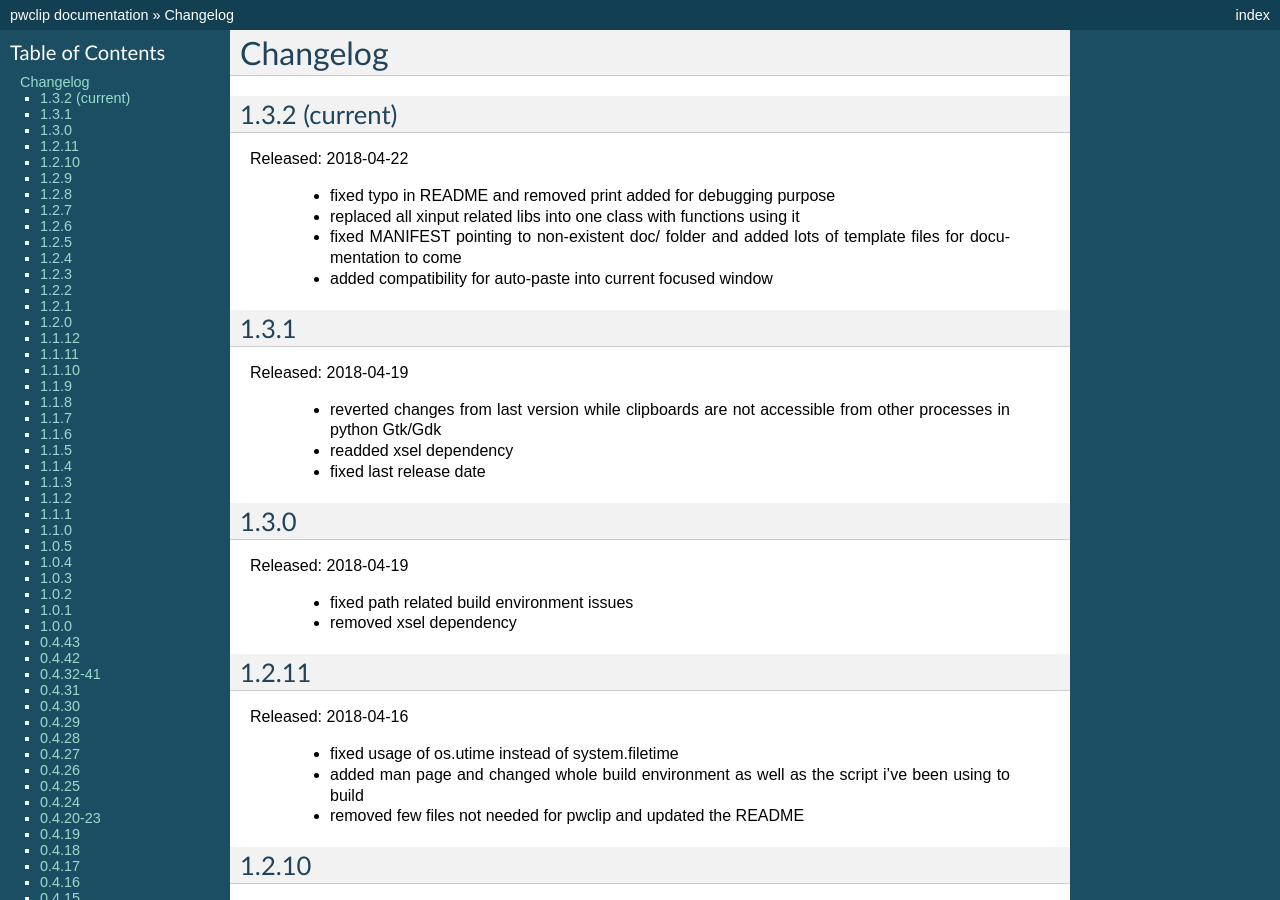
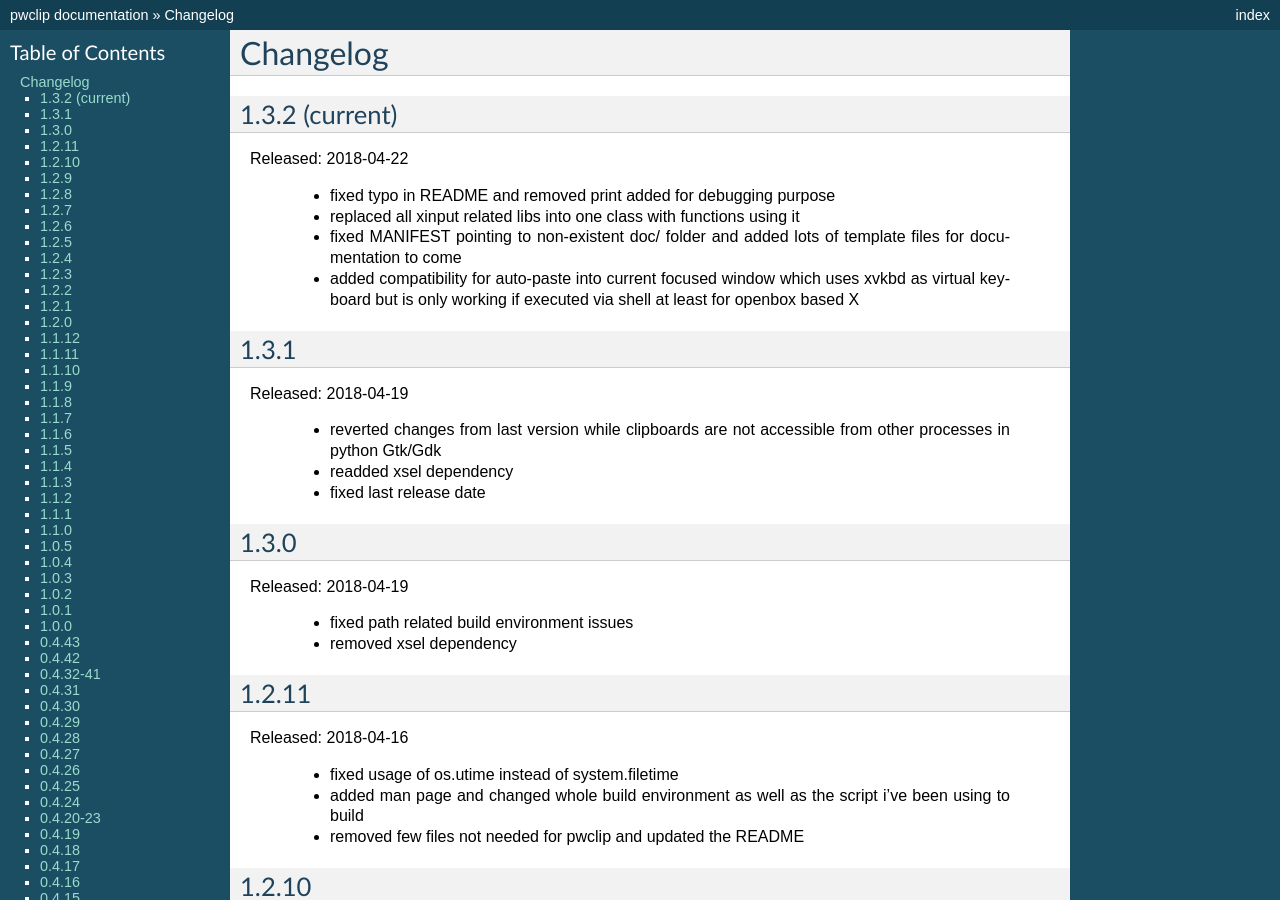
Before and after one commit to d0n/pwclip, a Sphinx documentation site: the page built from docs/CHANGELOG.rst, in a window 1280 px wide and 900 px high. Built offline with Sphinx 7.4.7, drawn with Linux system fonts in a browser that asks for light colours; the version number could not be read and is left out.

Commit message:
{'modified': ['docs/CHANGELOG.rst']} master

```diff
--- a/docs/CHANGELOG.rst
+++ b/docs/CHANGELOG.rst
@@ -13,7 +13,10 @@
   * fixed MANIFEST pointing to non-existent doc/ folder and added lots of
     template files for documentation to come
 
-  * added compatibility for auto-paste into current focused window
+  * added compatibility for auto-paste into current focused window which
+    uses xvkbd as virtual keyboard but is only working if executed via
+    shell at least for openbox based X
+
 
 1.3.1
 -----
```
